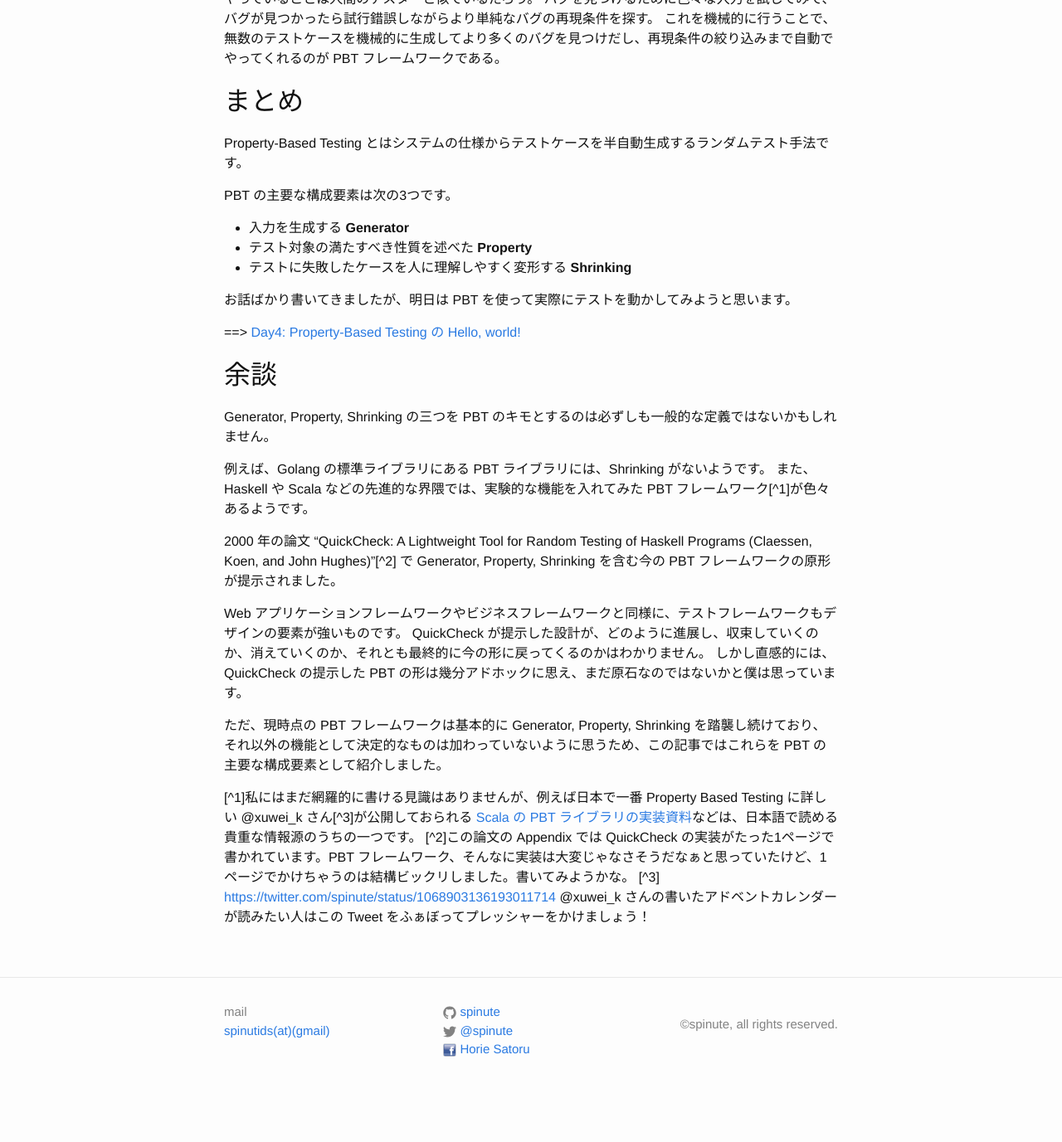
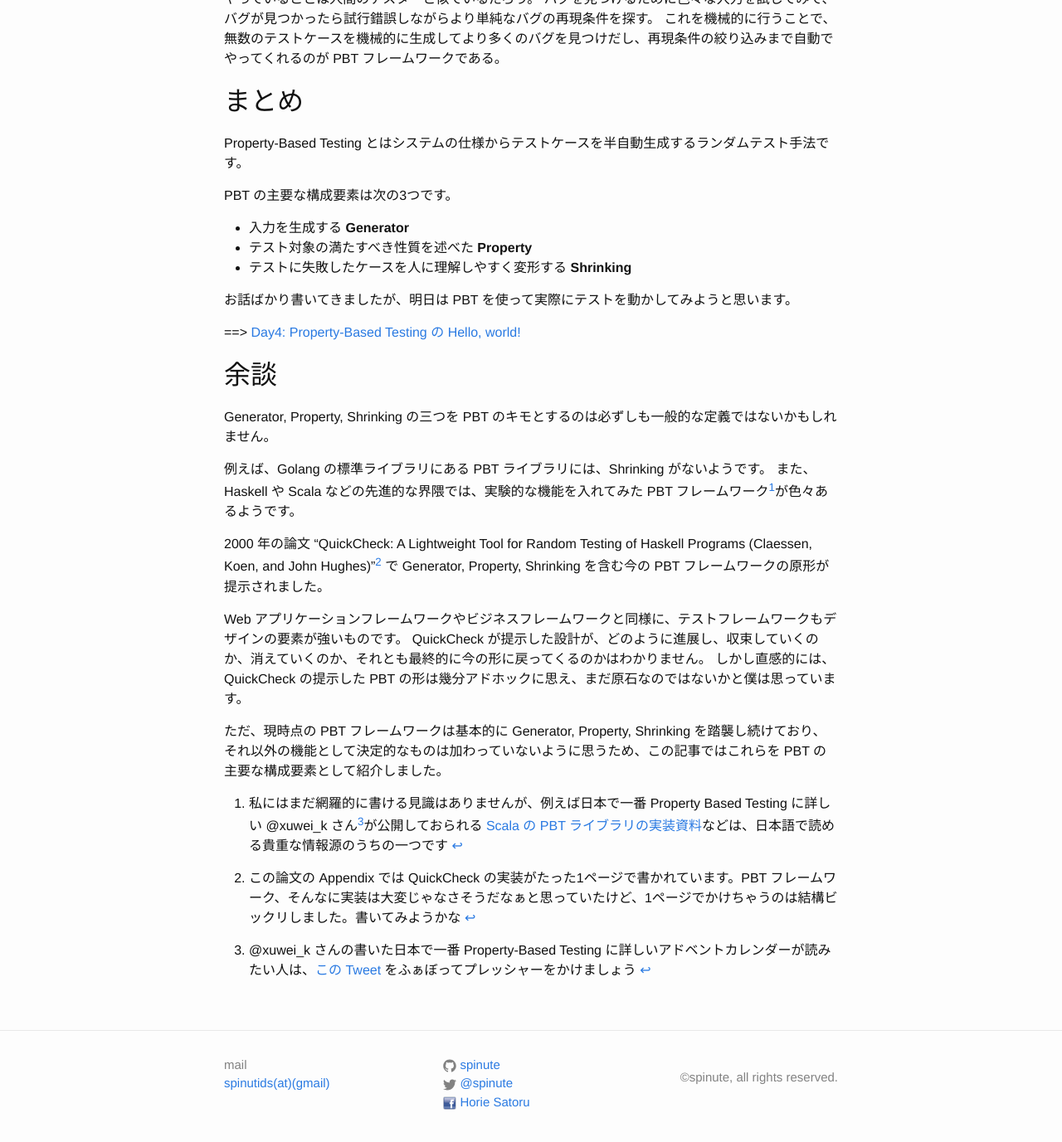
Before and after one commit to spinute/spinute.github.io, a Jekyll site: the page built from _posts/2018-12-03-PBT-day3.md, in a window 1280 px wide and 1400 px high, scrolled down 2511 px. Shown: the top 1377 px of the window at 83% size. Built offline with Jekyll 4.4.1, drawn with Linux system fonts in a browser that asks for light colours; before the commit the page ends 3848 px from its top, so only the background shows below that.

Commit message:
smallfix

```diff
--- a/_posts/2018-12-03-PBT-day3.md
+++ b/_posts/2018-12-03-PBT-day3.md
@@ -113,6 +113,6 @@ QuickCheck が提示した設計が、どのように進展し、収束してい
 
 ただ、現時点の PBT フレームワークは基本的に Generator, Property, Shrinking を踏襲し続けており、それ以外の機能として決定的なものは加わっていないように思うため、この記事ではこれらを PBT の主要な構成要素として紹介しました。
 
-[^1]私にはまだ網羅的に書ける見識はありませんが、例えば日本で一番 Property Based Testing に詳しい @xuwei_k さん[^3]が公開しておられる [Scala の PBT ライブラリの実装資料](xuwei-k.github.io/slides/scalaprops/)などは、日本語で読める貴重な情報源のうちの一つです。
-[^2]この論文の Appendix では QuickCheck の実装がたった1ページで書かれています。PBT フレームワーク、そんなに実装は大変じゃなさそうだなぁと思っていたけど、1ページでかけちゃうのは結構ビックリしました。書いてみようかな。
-[^3] <https://twitter.com/spinute/status/1068903136193011714> @xuwei_k さんの書いたアドベントカレンダーが読みたい人はこの Tweet をふぁぼってプレッシャーをかけましょう！
+[^1]: 私にはまだ網羅的に書ける見識はありませんが、例えば日本で一番 Property Based Testing に詳しい @xuwei_k さん[^3]が公開しておられる [Scala の PBT ライブラリの実装資料](xuwei-k.github.io/slides/scalaprops/)などは、日本語で読める貴重な情報源のうちの一つです
+[^2]: この論文の Appendix では QuickCheck の実装がたった1ページで書かれています。PBT フレームワーク、そんなに実装は大変じゃなさそうだなぁと思っていたけど、1ページでかけちゃうのは結構ビックリしました。書いてみようかな
+[^3]: @xuwei_k さんの書いた日本で一番 Property-Based Testing に詳しいアドベントカレンダーが読みたい人は、[この Tweet](https://twitter.com/spinute/status/1068903136193011714) をふぁぼってプレッシャーをかけましょう
```
Also changed, not shown: 1 other file.
